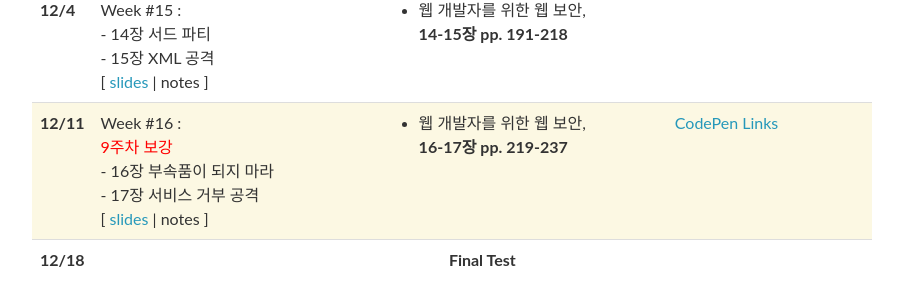
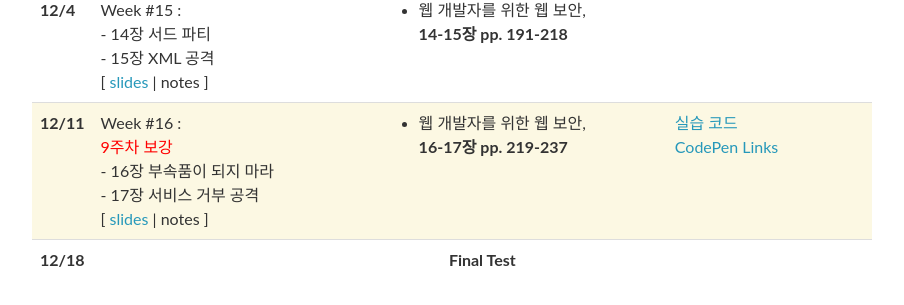
Before and after one commit to 2023-aaronkr/dju-sec, a Jekyll site: the page built from _pages/lectures.md, in a window 1280 px wide and 900 px high, scrolled down 1498 px. Shown: the part 300-605 px from the top of the window, without its empty margins (188-1092 px from the left). Built offline with Jekyll 4.4.1, drawn with Linux system fonts in a browser that asks for light colours; nearby versions of some CDN libraries; comment, search, counter and statistics services are not loaded.

Commit message:
Update lectures.yml

```diff
--- a/_data/lectures.yml
+++ b/_data/lectures.yml
@@ -168,6 +168,7 @@
     웹 개발자를 위한 웹 보안, <br>
     <strong>16-17장 pp. 219-237</strong>
   logistics: >
+    <a href="https://codepen.io/collection/aMQPza">실습 코드</a><br>
     <a href="https://forms.gle/WYyZEhSfq3wgd32G9">CodePen Links</a>
 
 - date: 12/18
```
